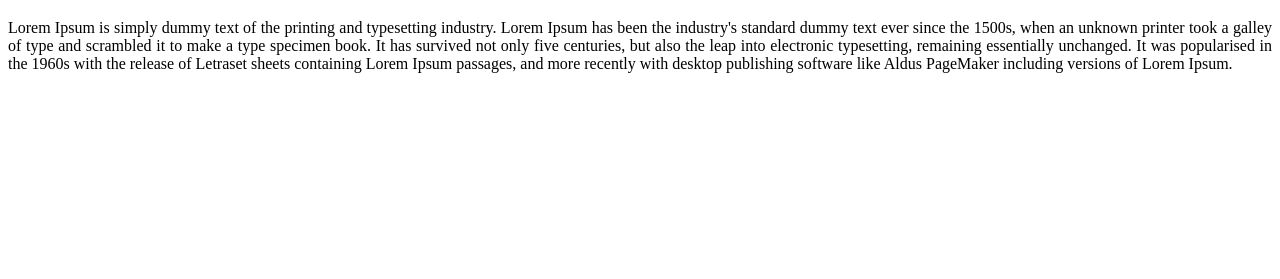
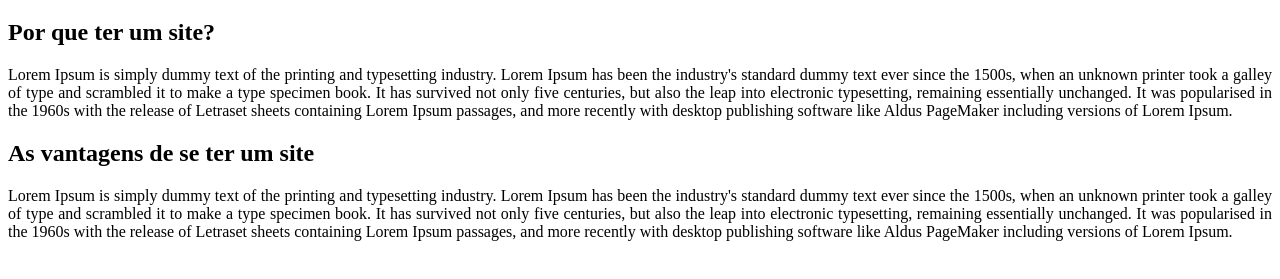
Before and after one commit to lucas-williams/HelloWorld, a plain HTML site: page Projeto HTML/index.html in a window 1280 px wide. Shown: the part 61-340 px from the top of the page. Drawn offline with Linux system fonts and the light colour scheme.

Commit message:
Alteração do INDEX.html
Nesta modificação foi inserido um novo tópico para a página principal.

```diff
--- a/Projeto HTML/index.html
+++ b/Projeto HTML/index.html
@@ -18,6 +18,13 @@
 <body>
 
     <h1>Projeto HTML</h1>
+
+    <h2>Por que ter um site?</h2>
+    <p>
+        Lorem Ipsum is simply dummy text of the printing and typesetting industry. Lorem Ipsum has been the industry's standard dummy text ever since the 1500s, when an unknown printer took a galley of type and scrambled it to make a type specimen book. It has survived not only five centuries, but also the leap into electronic typesetting, remaining essentially unchanged. It was popularised in the 1960s with the release of Letraset sheets containing Lorem Ipsum passages, and more recently with desktop publishing software like Aldus PageMaker including versions of Lorem Ipsum.
+    </p>
+
+    <h2>As vantagens de se ter um site</h2>
     <p>
         Lorem Ipsum is simply dummy text of the printing and typesetting industry. Lorem Ipsum has been the industry's standard dummy text ever since the 1500s, when an unknown printer took a galley of type and scrambled it to make a type specimen book. It has survived not only five centuries, but also the leap into electronic typesetting, remaining essentially unchanged. It was popularised in the 1960s with the release of Letraset sheets containing Lorem Ipsum passages, and more recently with desktop publishing software like Aldus PageMaker including versions of Lorem Ipsum.
     </p>
```
